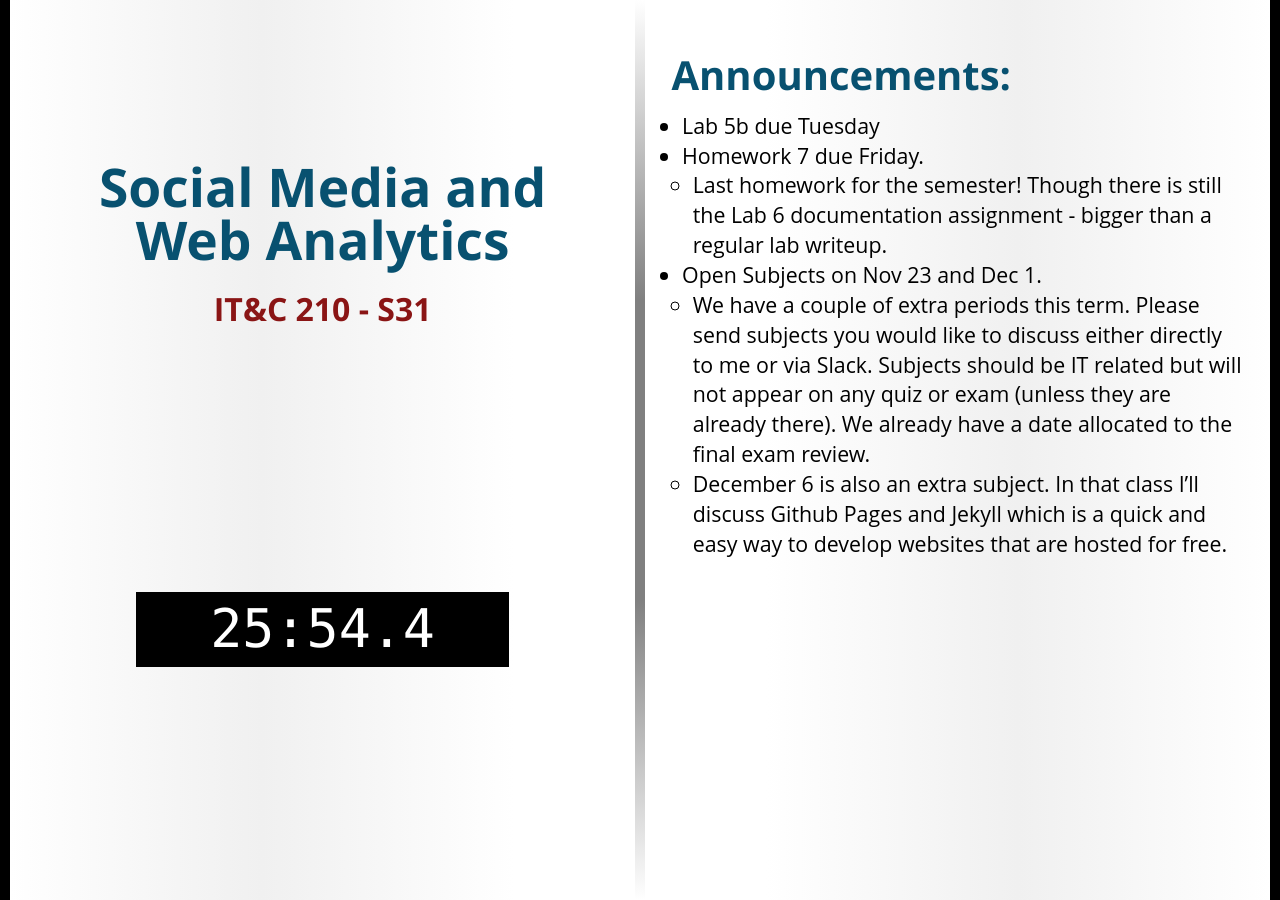
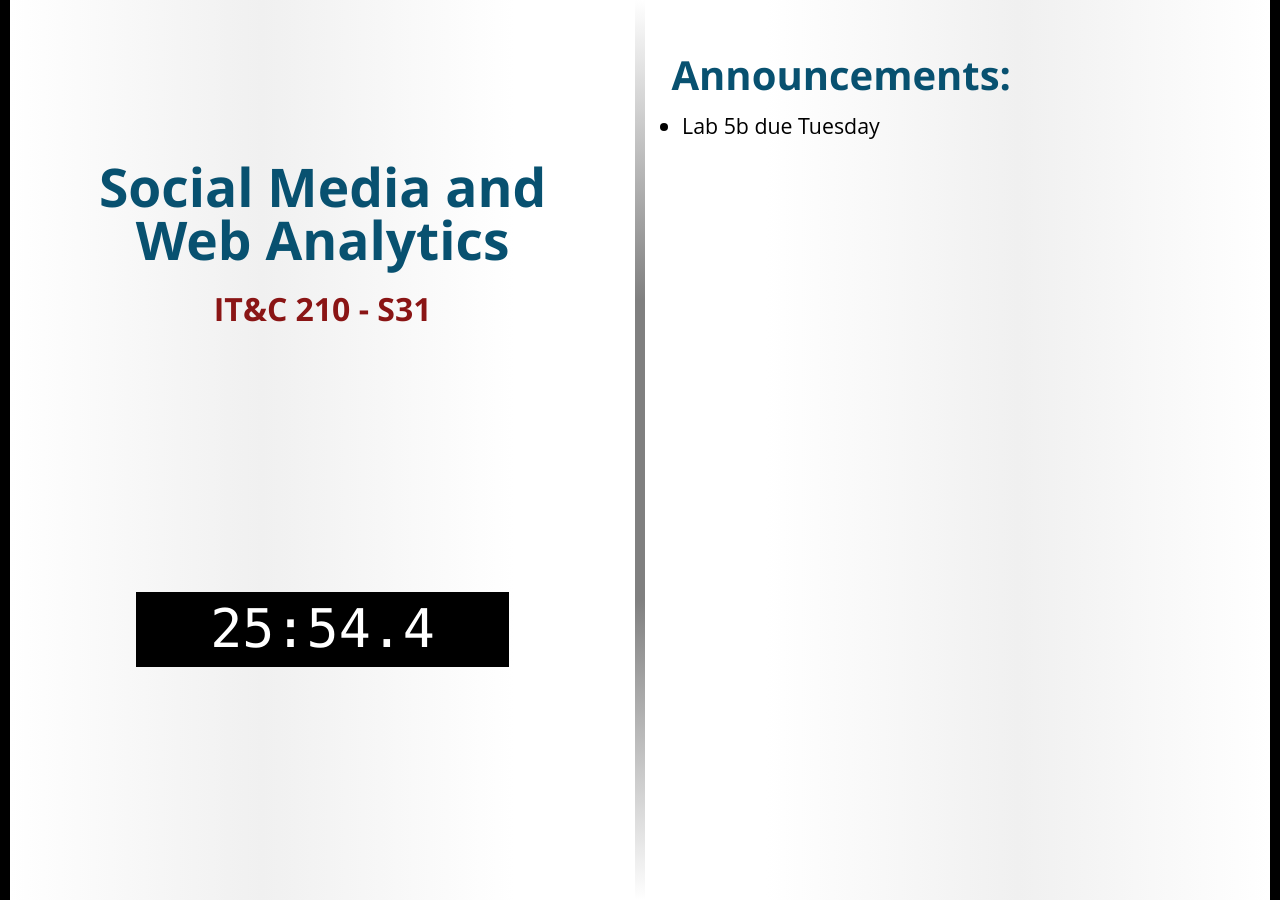
Before and after one commit to BYU-ITC-210/BYU-ITC-210.github.io, a Jekyll site: the page built from _welcome/S31.md, in a window 1280 px wide. Built offline with Jekyll 4.4.1, drawn with Linux system fonts in a browser that asks for light colours; some web fonts are replaced.

Commit message:
welcome S31

```diff
--- a/_welcome/S31.md
+++ b/_welcome/S31.md
@@ -4,8 +4,3 @@ session: S31
 ---
 
 * Lab 5b due Tuesday
-* Homework 7 due Friday.
-    * Last homework for the semester! Though there is still the Lab 6 documentation assignment - bigger than a regular lab writeup.
-* Open Subjects on Nov 23 and Dec 1.
-    * We have a couple of extra periods this term. Please send subjects you would like to discuss either directly to me or via Slack. Subjects should be IT related but will not appear on any quiz or exam (unless they are already there). We already have a date allocated to the final exam review.
-    * December 6 is also an extra subject. In that class I'll discuss Github Pages and Jekyll which is a quick and easy way to develop websites that are hosted for free.
```
